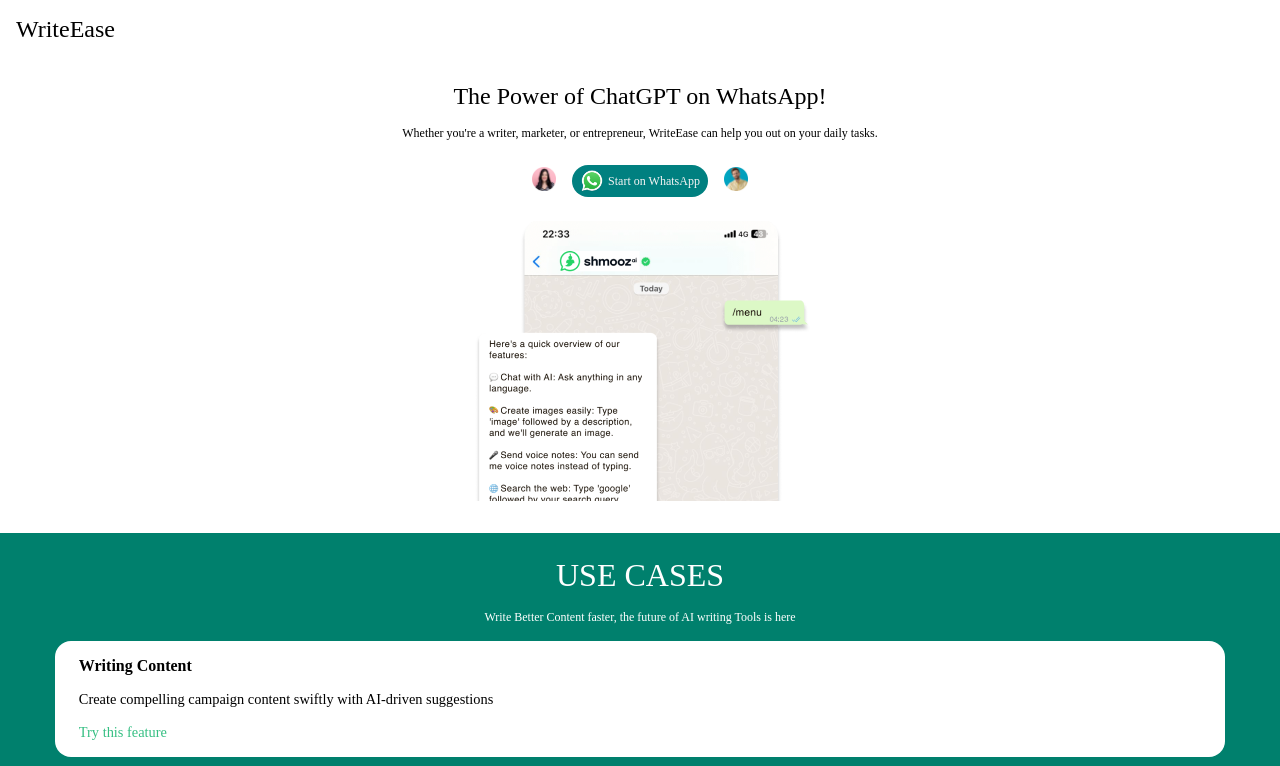
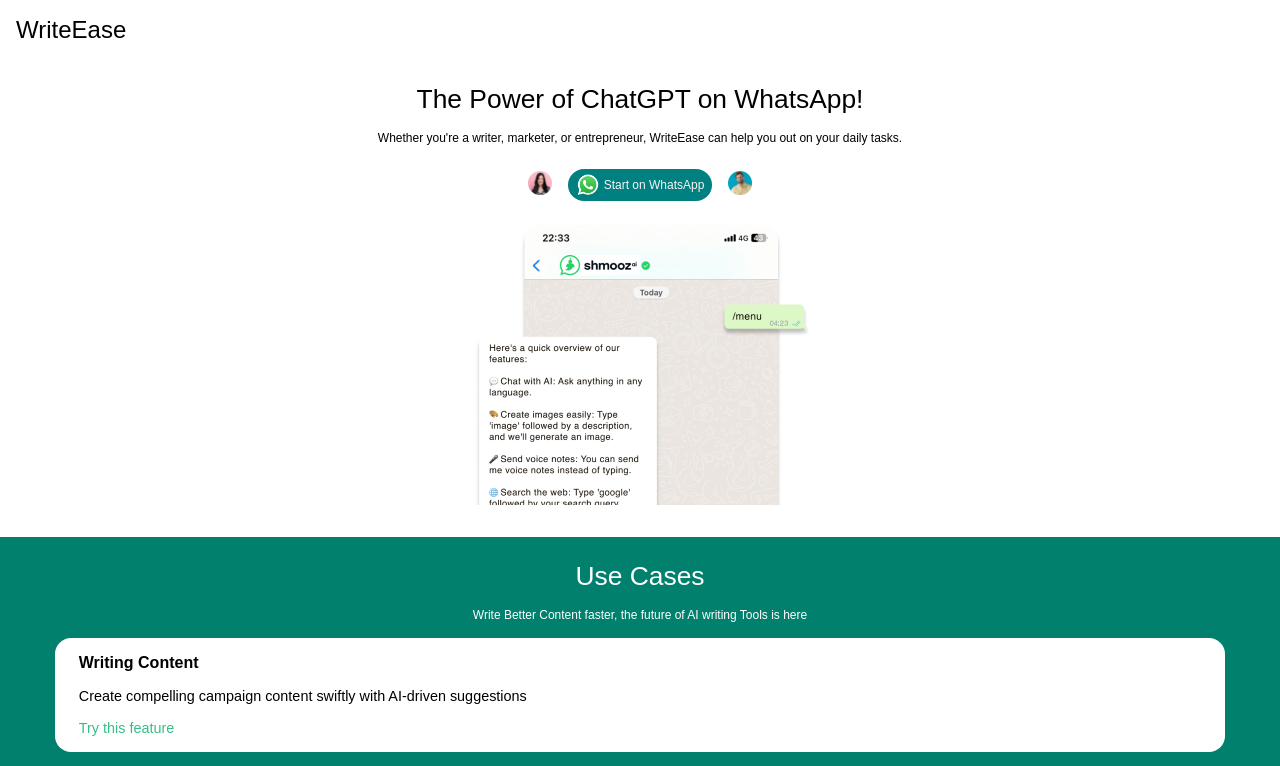
Before and after one commit to harshrajput018/WAgpt, a plain HTML site: page index.html in a window 1280 px wide. Shown: the top 766 px of the page. Drawn offline with Linux system fonts and the light colour scheme; files whose address does not match are found by name.

Commit message:
changed body font to sans serif

```diff
--- a/index.html
+++ b/index.html
@@ -42,7 +42,7 @@
 
     <div class="use-cases">
         <div class="useCaseHeading">
-            USE CASES
+            Use Cases
         </div>
 
         <div class="useCaseSubHead">
--- a/styles.css
+++ b/styles.css
@@ -21,7 +21,7 @@
 .landing-header{
 
     text-align: center;
-    font-size: 1.5rem;
+    font-size: 1.65rem;
     text-wrap: pretty;
 }
 
@@ -73,7 +73,7 @@
 }
 
 .useCaseHeading{
-    font-size: 2rem;
+    font-size: 1.65rem;
     color: white;
 
 }
@@ -89,6 +89,7 @@
 body{
     padding: 0;
     margin: 0;
+    font-family: sans-serif;
 }
 
 .allUseCases{
```
